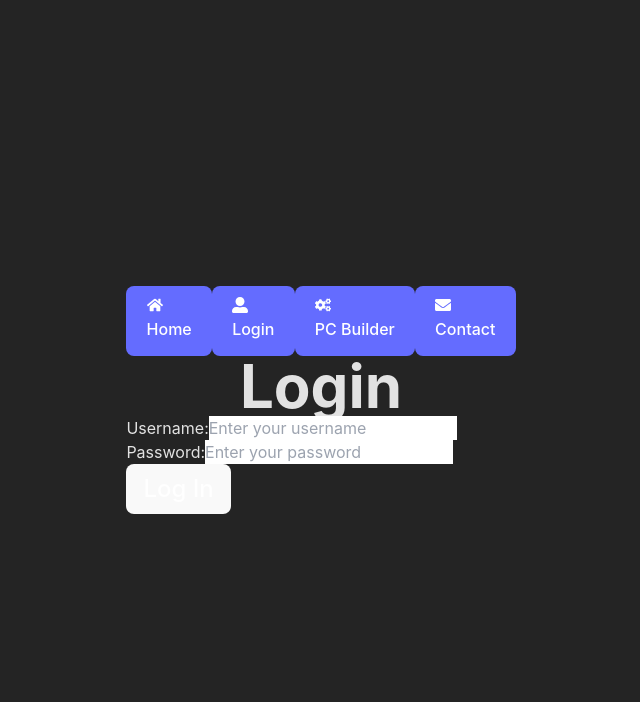
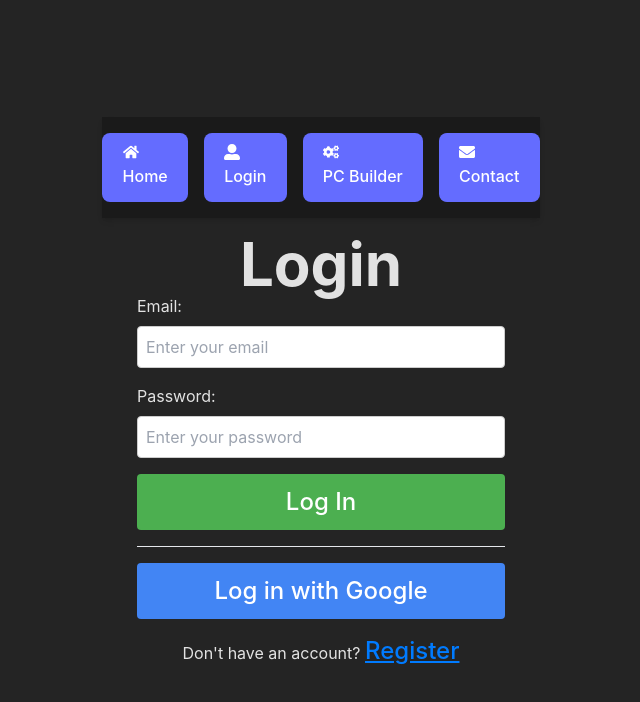
Before and after one commit to jstenecker/PCparts_builder, a React (Vite) app: page /login in a window 1280 px wide. Shown: the top 702 px of the page, without its empty margins (319-959 px from the left). Built offline with nearby package versions, Linux system fonts and the light colour scheme.

Commit message:
Added register in Login page

```diff
--- a/package.json
+++ b/package.json
@@ -10,6 +10,7 @@
     "preview": "vite preview"
   },
   "dependencies": {
+    "axios": "^1.7.9",
     "framer-motion": "^11.15.0",
     "prop-types": "^15.8.1",
     "react": "^18.3.1",
--- a/src/components/navbar/Navbar.css
+++ b/src/components/navbar/Navbar.css
@@ -1,9 +1,39 @@
-li {
-    float: left;
-  }
+.navbar {
+  background-color: var(--card-bg-color);
+  padding: 1rem;
+  display: flex;
+  justify-content: center;
+  align-items: center;
+  box-shadow: 0 4px 6px rgba(0, 0, 0, 0.1);
+}
 
-  a {
-    display: block;
-    padding: 8px;
-    background-color: #dddddd;
-  }
+.navbar-list {
+  list-style: none;
+  display: flex;
+  gap: 1rem;
+  margin: 0;
+  padding: 0;
+}
+
+.navbar-item {
+  display: inline-flex;
+}
+
+.navbar-item button {
+  display: flex;
+  align-items: center;
+  gap: 0.5rem;
+  padding: 0.75rem 1rem;
+  font-size: 1rem;
+  color: var(--text-color);
+  background-color: transparent;
+  border: none;
+  cursor: pointer;
+  transition: color 0.3s, background-color 0.3s;
+}
+
+.navbar-item button:hover {
+  color: var(--primary-color);
+  background-color: var(--primary-hover-color);
+  border-radius: 4px;
+}
--- a/src/components/navbar/Navbar.jsx
+++ b/src/components/navbar/Navbar.jsx
@@ -3,12 +3,22 @@ import { FaHome, FaUserAlt, FaCogs, FaEnvelope } from "react-icons/fa";
 
 const Navbar = () => {
   return (
-        <div className="nav">
+    <nav className="navbar">
+      <ul className="navbar-list">
+        <li className="navbar-item">
           <Button label={<><FaHome /> Home</>} route="/" />
+        </li>
+        <li className="navbar-item">
           <Button label={<><FaUserAlt /> Login</>} route="/login" />
+        </li>
+        <li className="navbar-item">
           <Button label={<><FaCogs /> PC Builder</>} route="/pcbuilder" />
+        </li>
+        <li className="navbar-item">
           <Button label={<><FaEnvelope /> Contact</>} route="/contact" />
-        </div>
+        </li>
+      </ul>
+    </nav>
   );
 };
 
--- a/src/pages/Login.jsx
+++ b/src/pages/Login.jsx
@@ -1,27 +1,164 @@
-//Login and account creation page, utilizes Firebase for secure Google auth
+import { useState } from "react";
+import axios from "axios";
 
-// src/pages/Login.jsx
 const Login = () => {
-    const handleLogin = (event) => {
+  const [isRegistering, setIsRegistering] = useState(false);
+  const [email, setEmail] = useState("");
+  const [password, setPassword] = useState("");
+  const [name, setName] = useState("");
+  const [message, setMessage] = useState("");
+
+  const handleLogin = async (event) => {
     event.preventDefault();
-        // Add login logic here (e.g., form validation, API call, etc.)
-        console.log("Logged in!");
+
+    try {
+      const response = await axios.post("http://localhost:5000/api/users/login", {
+        email,
+        password,
+      });
+
+      setMessage("Login successful!");
+      console.log("User data:", response.data.user);
+    } catch (error) {
+      setMessage(error.response?.data?.message || "Error logging in");
+      console.error("Login error:", error);
+    }
+  };
+
+  const handleRegister = async (event) => {
+    event.preventDefault();
+
+    try {
+      const response = await axios.post("http://localhost:5000/api/users/register", {
+        name,
+        email,
+        password,
+      });
+
+      setMessage("Registration successful!");
+      console.log("Registered user:", response.data.user);
+      setIsRegistering(false); // Switch to login after successful registration
+    } catch (error) {
+      setMessage(error.response?.data?.message || "Error registering");
+      console.error("Registration error:", error);
+    }
+  };
+
+  const handleGoogleAuth = () => {
+    // Add Firebase Google authentication logic here
+    console.log("Google authentication triggered!");
   };
 
   return (
-        <div>
-            <h1>Login</h1>
-            <form onSubmit={handleLogin}>
-                <div>
-                    <label htmlFor="username">Username:</label>
-                    <input type="text" id="username" placeholder="Enter your username" required />
+    <div style={{ maxWidth: "400px", margin: "auto", padding: "1rem" }}>
+      <h1>{isRegistering ? "Register" : "Login"}</h1>
+      <form onSubmit={isRegistering ? handleRegister : handleLogin}>
+        {isRegistering && (
+          <div style={{ marginBottom: "1rem" }}>
+            <label htmlFor="name">Name:</label>
+            <input
+              type="text"
+              id="name"
+              value={name}
+              onChange={(e) => setName(e.target.value)}
+              placeholder="Enter your name"
+              required
+              style={{
+                width: "100%",
+                padding: "0.5rem",
+                marginTop: "0.5rem",
+                borderRadius: "4px",
+                border: "1px solid #ccc",
+              }}
+            />
           </div>
-                <div>
+        )}
+        <div style={{ marginBottom: "1rem" }}>
+          <label htmlFor="email">Email:</label>
+          <input
+            type="email"
+            id="email"
+            value={email}
+            onChange={(e) => setEmail(e.target.value)}
+            placeholder="Enter your email"
+            required
+            style={{
+              width: "100%",
+              padding: "0.5rem",
+              marginTop: "0.5rem",
+              borderRadius: "4px",
+              border: "1px solid #ccc",
+            }}
+          />
+        </div>
+        <div style={{ marginBottom: "1rem" }}>
           <label htmlFor="password">Password:</label>
-                    <input type="password" id="password" placeholder="Enter your password" required />
+          <input
+            type="password"
+            id="password"
+            value={password}
+            onChange={(e) => setPassword(e.target.value)}
+            placeholder="Enter your password"
+            required
+            style={{
+              width: "100%",
+              padding: "0.5rem",
+              marginTop: "0.5rem",
+              borderRadius: "4px",
+              border: "1px solid #ccc",
+            }}
+          />
         </div>
-                <button type="submit">Log In</button>
+        <button
+          type="submit"
+          style={{
+            width: "100%",
+            padding: "0.75rem",
+            backgroundColor: isRegistering ? "#007BFF" : "#4CAF50",
+            color: "white",
+            border: "none",
+            borderRadius: "4px",
+            cursor: "pointer",
+          }}
+        >
+          {isRegistering ? "Register" : "Log In"}
+        </button>
       </form>
+      <p style={{ textAlign: "center", margin: "1rem 0", color: "#f44336" }}>
+        {message}
+      </p>
+      <hr />
+      <button
+        onClick={handleGoogleAuth}
+        style={{
+          width: "100%",
+          padding: "0.75rem",
+          backgroundColor: "#4285F4",
+          color: "white",
+          border: "none",
+          borderRadius: "4px",
+          cursor: "pointer",
+          marginTop: "1rem",
+        }}
+      >
+        Log in with Google
+      </button>
+      <p style={{ textAlign: "center", marginTop: "1rem" }}>
+        {isRegistering ? "Already have an account?" : "Don't have an account?"}{" "}
+        <button
+          onClick={() => setIsRegistering(!isRegistering)}
+          style={{
+            background: "none",
+            border: "none",
+            color: "#007BFF",
+            textDecoration: "underline",
+            cursor: "pointer",
+            padding: "0",
+          }}
+        >
+          {isRegistering ? "Log In" : "Register"}
+        </button>
+      </p>
     </div>
   );
 };
```
Also changed, not shown: 1 other file (tests, documents, lock files or other folders). Lines whose indentation alone changed are shown as unchanged.
